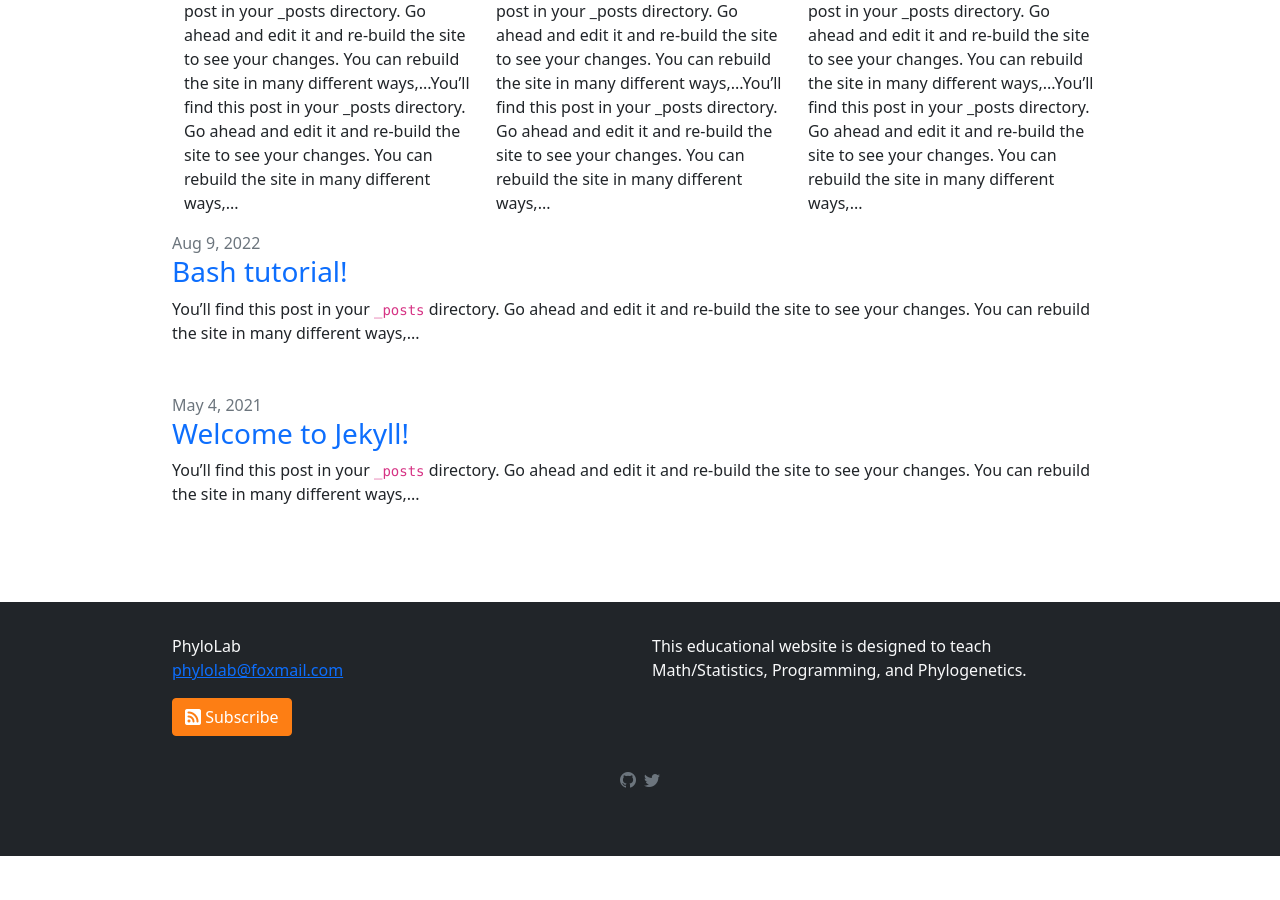
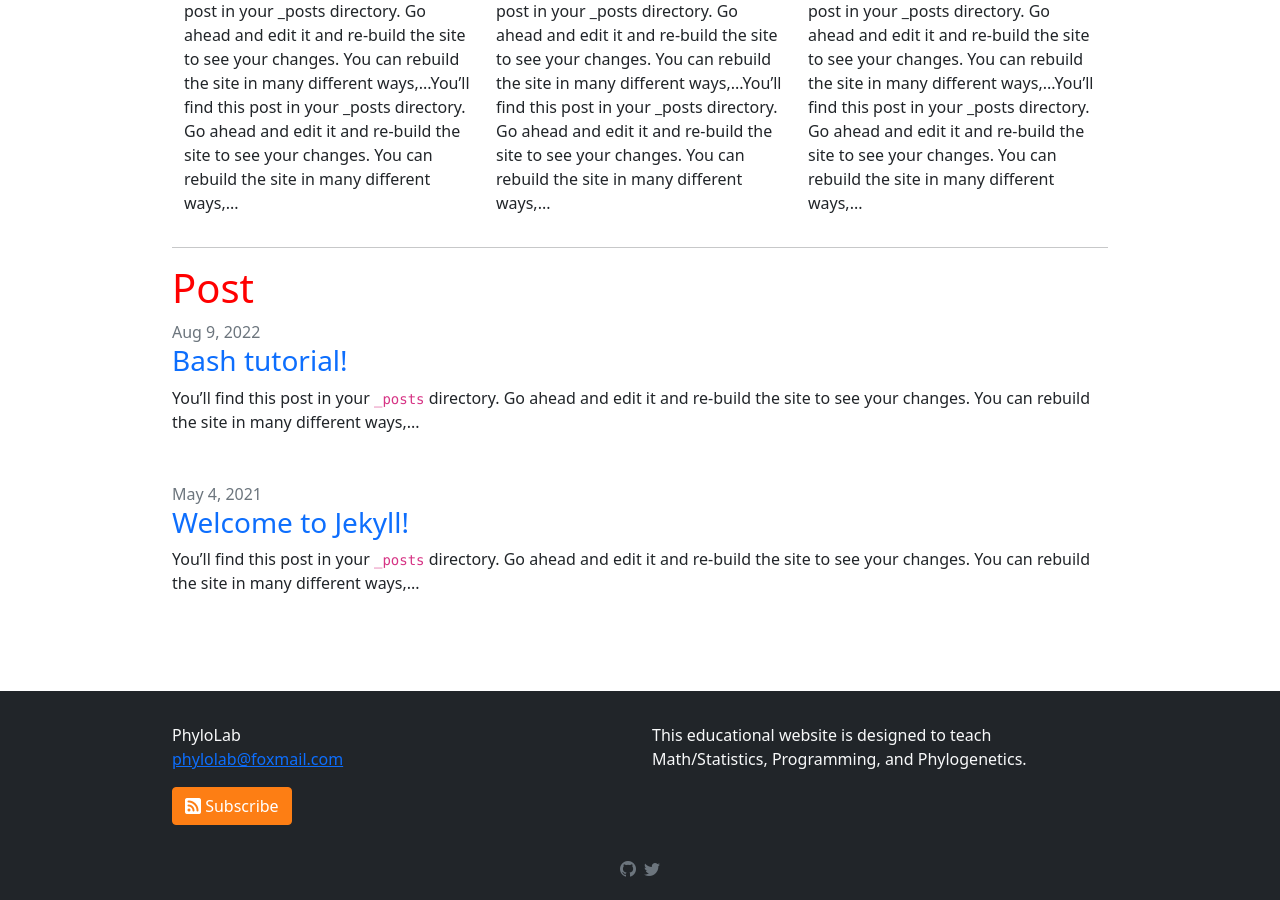
Before and after one commit to lliu1871/PhyEd, a Jekyll site: the page built from index.markdown, in a window 1280 px wide and 900 px high, scrolled down 1024 px. Built offline with Jekyll 4.4.1, drawn with Linux system fonts in a browser that asks for light colours; comment, search, counter and statistics services are not loaded; before the commit the page ends 1880 px from its top, so only the background shows below that.

Commit message:
Update index.markdown

```diff
--- a/index.markdown
+++ b/index.markdown
@@ -47,3 +47,6 @@ layout: home
     </div>
   </div>
 </div>
+
+<hr>
+<h1 style="color:red">Post</h1>
```
